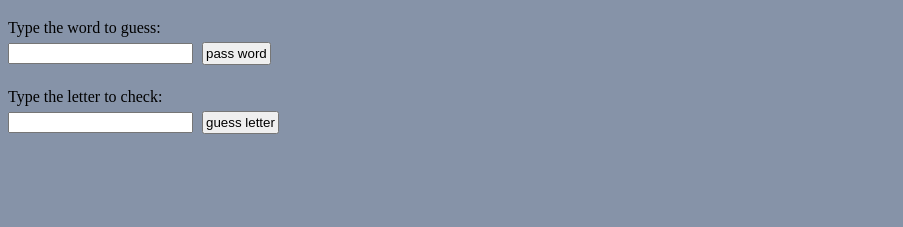
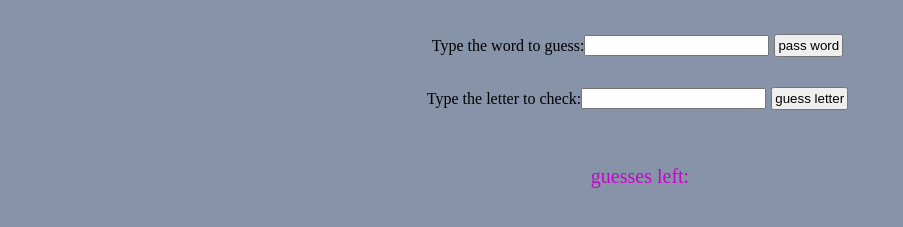
Before and after one commit to krzszk96/Hangman_game, a website: page src/index.html in a window 1280 px wide. Shown: the part 73-300 px from the top of the page, without its empty margins (0-903 px from the left). Drawn offline with Linux system fonts and the light colour scheme.

Commit message:
guess count

```diff
--- a/src/index.html
+++ b/src/index.html
@@ -11,24 +11,27 @@
   <body>
 
       <div class="title">HANGMAN_GAME</div>
-      <form id="wordtoguess">
-        Type the word to guess:<br>
+      <form class="wordtoguess" id="wordtoguess">
+        <div>Type the word to guess: </div><br>
         <input type="password" name="wordtoguess">
         <button class="btn1" type="button" onclick="takeWord()">pass word</button>
       </form>
 
       <div id="typedword"></div>
 
-      <form id="lettertoguess">
+      <form class="lettertoguess" id="lettertoguess">
         <br>
-        Type the letter to check:<br>
+        <div>Type the letter to check: </div><br>
         <input type="text" name="gletter">
-        <button class="btn1" type="button" onclick="takeLetter(), letterCheck(), guessCount()">guess letter</button>
+        <button class="btn1" type="button" onclick="takeLetter(), letterCheck()">guess letter</button>
       </form>
 
-      <div id="typedletter"></div>
+      <div class="typedletters" id="typedletter"></div>
 
-      <div id="display"></div>
+      <div class="display" id="display"></div>
+
+      <div class="guess" id="guess">guesses left:</div>
+
 
       <!--build:js -->
 
--- a/src/js/script.js
+++ b/src/js/script.js
@@ -5,9 +5,10 @@ var field = [];
 
 function guessCount(){ // tan funckja tez nie działa
 
-  if(guess<=0){console.log("game over")}
+  if(guess==1){console.log("game over")}
   else {
-    console.log(guess);
+    if(licz==2){guess--;}
+    console.log("zostalo prob-"+guess);
   }
 }
 function takeWord() {
@@ -29,7 +30,7 @@ function takeLetter() {
             letter = letter + x.elements[i].value;
         }
         if(letter.length==1){
-          sumletter = sumletter + letter;
+          sumletter = sumletter + letter + " - ";
           localStorage.setItem("letter", letter);
           localStorage.setItem("sumletter", sumletter);
           document.getElementById("typedletter").innerHTML = localStorage.getItem("sumletter");
@@ -49,16 +50,19 @@ function letterCheck(){
       field.splice( j, 0, "__" );
     }
   }
+  licz=2;
   for (i = 0; i < y.length; i++) {
+
     if((y.charAt(i))==(z.charAt(0))){
         field.splice( i, 1, z );
-        licz++;
+        licz=1;
+        //console.log(licz + "licznik");
+        //guess++;
     }
+
   }
-  if(licz==0){
-    console.log("pudło!");
-    guess--; //tutaj poprawic bo nie działa
-  }
+  guessCount();
+  //if(licz==0){console.log("pudło!");}
 
   localStorage.setItem("field", JSON.stringify(field));
   var storedfield = JSON.parse(localStorage.getItem("field"));
--- a/src/scss/style.scss
+++ b/src/scss/style.scss
@@ -11,8 +11,37 @@ body, html {
   font-size: 38px;
   padding: 20px;
 }
-
+.wordtoguess{
+  display: flex;
+  align-items: center;
+  justify-content: center;
+  padding: 10px;
+}
+.lettertoguess{
+  display: flex;
+  align-items: center;
+  justify-content: center;
+  padding: 10px;
+}
 .btn1{
   margin: 5px;
   padding: 2px;
 }
+.typedletters{
+  display: flex;
+  justify-content: center;
+  font-size: 20px;
+  padding: 10px;
+}
+.display{
+  display: flex;
+  justify-content: center;
+  font-size: 30px;
+  padding: 10px;
+}
+.guess{
+  display: flex;
+  justify-content: center;
+  font-size: 20px;
+  color:#cc00cc;
+}
```
Also changed, not shown: src/css/style.css.
